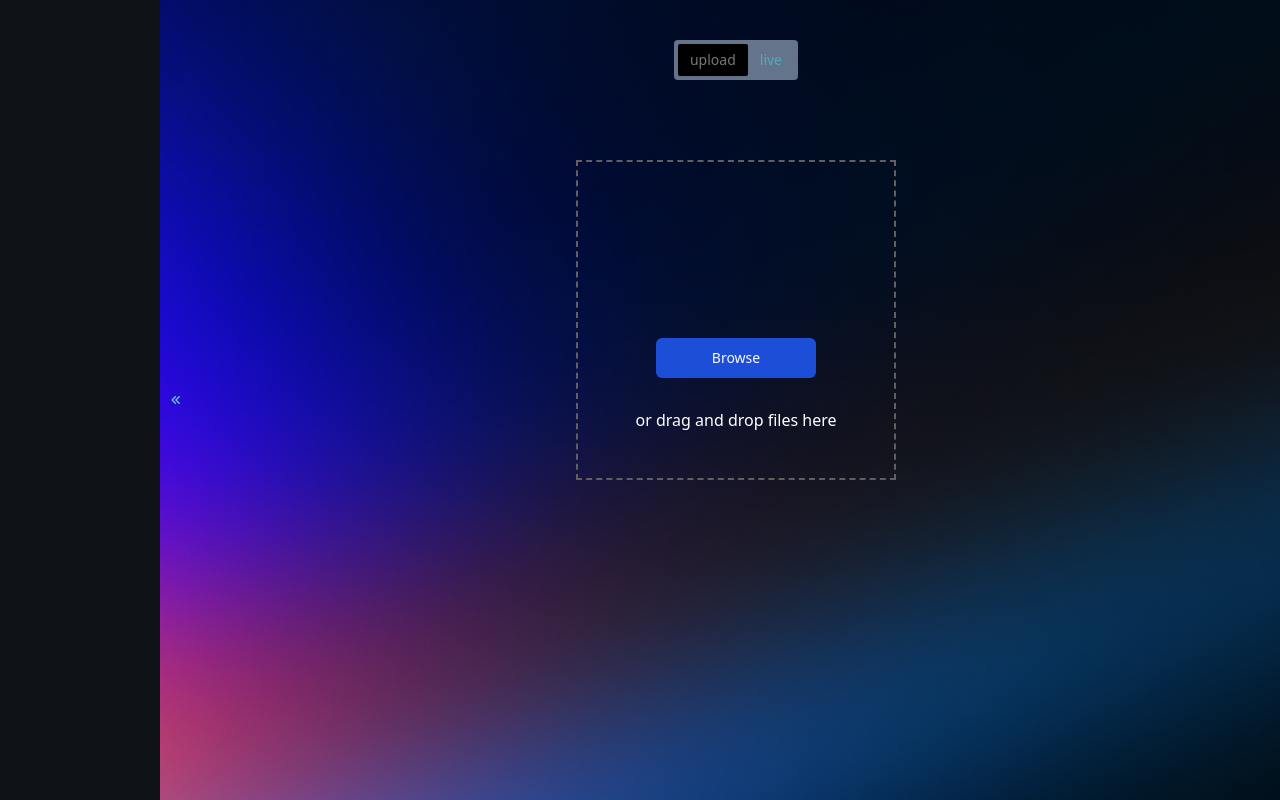
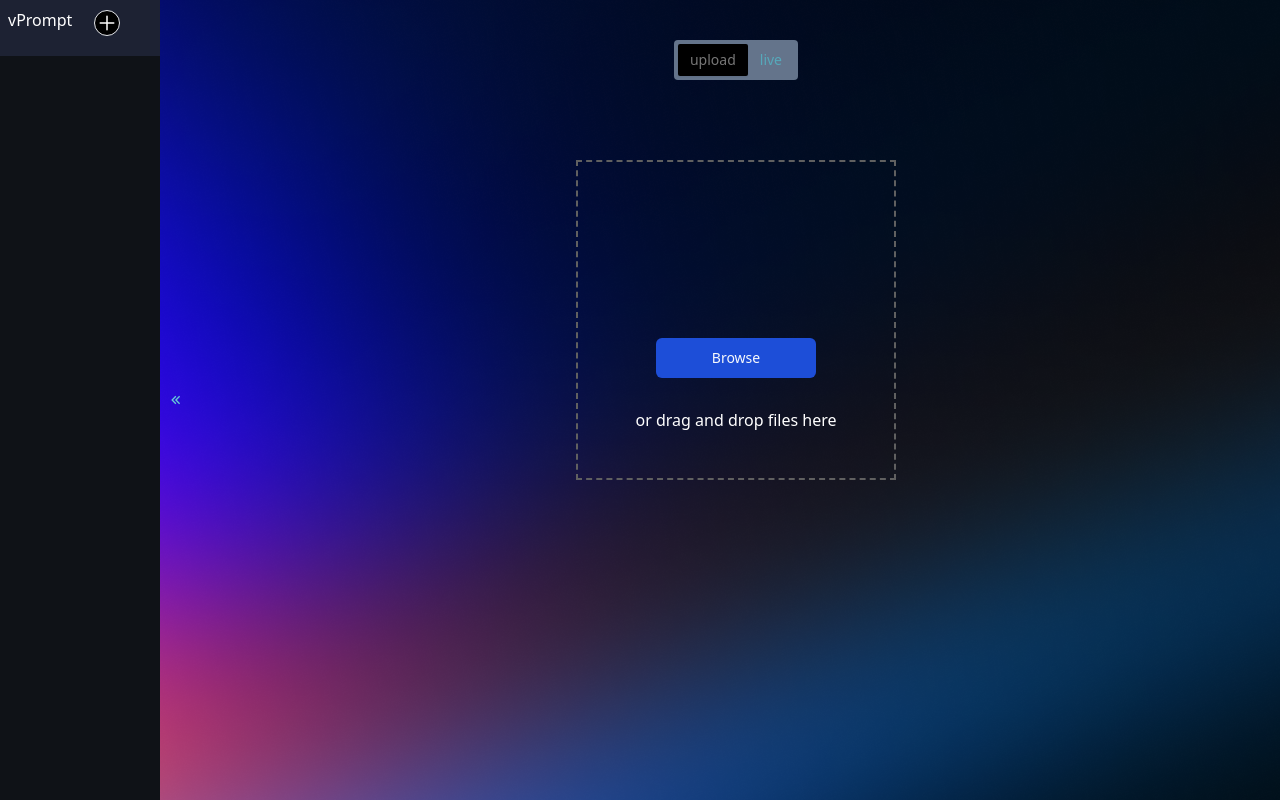
Before and after one commit to reenphygeorge/vPrompt, a Next.js app in the folder ui/: page / in a window 1280 px wide. Built offline with nearby package versions, Linux system fonts and the light colour scheme.

Commit message:
feat: add video context and new chat

```diff
--- a/ui/pages/index.tsx
+++ b/ui/pages/index.tsx
@@ -1,7 +1,10 @@
-import React, { useState } from "react";
+import React, { useState, useContext } from "react";
+import { BsArrowRightSquareFill } from "react-icons/bs";
+import { IoAdd } from "react-icons/io5";
 import { Tabs, TabsList, TabsTrigger } from "@/components/ui/tabs";
 import { RiArrowLeftDoubleLine, RiArrowRightDoubleFill } from "react-icons/ri";
 import DragAndDropInput from "@/components/ui/DragAndDropInput";
+import { VideoContext } from "../context/VideoContext";
 
 type TabType = "upload" | "real-time";
 
@@ -11,6 +14,8 @@ export default function Home(): JSX.Element {
   const [backgroundImage, setBackgroundImage] = useState<string>(
     "url('/background2.png')"
   );
+
+  const { isProcessed, setIsProcessed } = useContext(VideoContext);
 
   const handleTabClick = (value: TabType) => {
     setActiveTab(value);
@@ -34,12 +39,25 @@ export default function Home(): JSX.Element {
           isSidebarCollapsed ? "w-0" : "w-40"
         } h-screen overflow-hidden transition-all`}
       >
-        {/* Sidebar content goes here */}
+        <div className="flex bg-[#1D2233] p-2 ">
+          <div className="text-white">vPrompt</div>
+          <div className="p-2 bg-blue mx-2 text-2xl text-white relative h-10 w-10">
+            {" "}
+            <button
+              onClick={() => {
+                setIsProcessed(false);
+              }}
+              className="absolute border top-0.5 right-0 rounded-full bg-black"
+            >
+              <IoAdd />
+            </button>
+          </div>
+        </div>
       </div>
       <div className="flex items-center">
         <button
           onClick={toggleSidebar}
-          className={`p-2 bg-gray-600 text-green  h-20 bg-transparent`}
+          className={`p-2 bg-gray-600 h-20 bg-transparent`}
         >
           {isSidebarCollapsed ? (
             <RiArrowRightDoubleFill className="text-[#67CCD6]" />
@@ -48,6 +66,8 @@ export default function Home(): JSX.Element {
           )}
         </button>
       </div>
+
+      {!isProcessed && (
         <div
           className={
             "flex-col flex h-full w-full mt-10 items-center justify-center"
@@ -60,7 +80,6 @@ export default function Home(): JSX.Element {
                   value="upload"
                   onClick={() => {
                     handleTabClick("upload");
-                  //setBackground("url('/background1.png')");
                   }}
                 >
                   upload
@@ -69,7 +88,6 @@ export default function Home(): JSX.Element {
                   value="real-time"
                   onClick={() => {
                     handleTabClick("real-time");
-                  //setBackground("url('/background2.png')");
                   }}
                 >
                   live
@@ -81,6 +99,23 @@ export default function Home(): JSX.Element {
             {activeTab === "upload" && <DragAndDropInput />}
           </div>
         </div>
+      )}
+      {isProcessed && (
+        <div className="flex relative justify-center w-full my-auto mr-10 h-screen">
+          <div className=" flex justify-center absolute h-12 bottom-10 flex-auto p-2 w-full ">
+            <input
+              type="text"
+              className="w-4/5 rounded p-2 bg-customBlack text-white"
+              placeholder="Enter your prompt"
+            />
+            <div className="flex items-center h-full justify-center">
+              <button className="w-full p-2 text-xl h-full">
+                <BsArrowRightSquareFill className="text-[#67CCD6]" />
+              </button>
+            </div>
+          </div>
+        </div>
+      )}
     </div>
   );
 }
```
Lines whose indentation alone changed are shown as unchanged.
